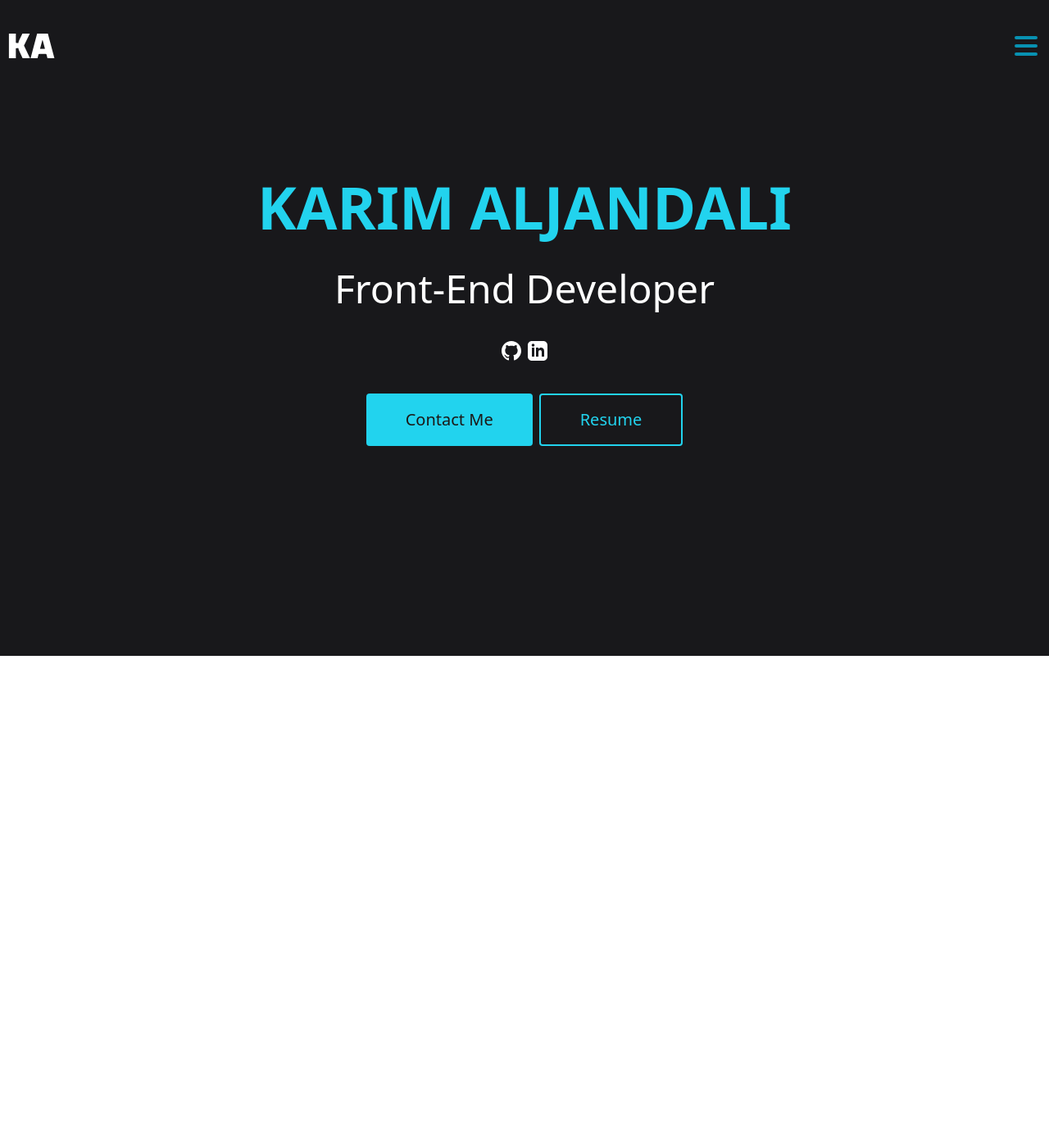
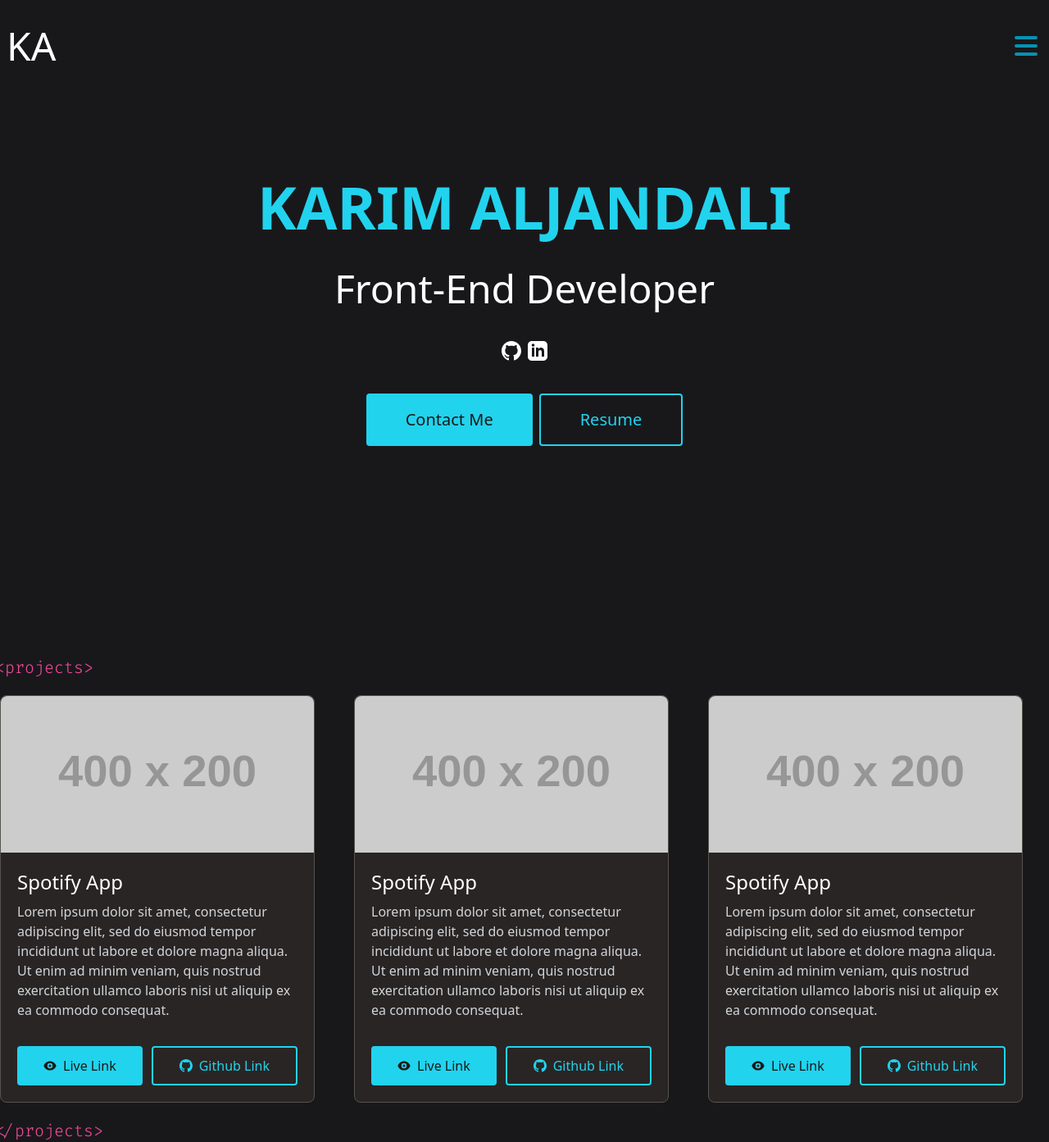
Before and after one commit to Karimaljandali/Website, a Next.js app: page / in a window 1280 px wide. Shown: the whole page at 82% size. Before the commit the page ends 800 px from the top, so only its background shows below. Built offline with nearby package versions, Linux system fonts and the light colour scheme.

Commit message:
tAdded Projects section

```diff
--- /dev/null
+++ b/components/Projects.js
@@ -0,0 +1,63 @@
+import { EyeIcon } from '@heroicons/react/solid'
+import Github from './icons/Github'
+
+const projects = [
+  {
+    id: 1,
+    githubLink: '#',
+    liveLink: '#',
+    photo: 'https://via.placeholder.com/400x200',
+    title: 'Spotify App',
+    description: 'Lorem ipsum dolor sit amet, consectetur adipiscing elit, sed do eiusmod tempor incididunt ut labore et dolore magna aliqua. Ut enim ad minim veniam, quis nostrud exercitation ullamco laboris nisi ut aliquip ex ea commodo consequat.'
+  },
+  {
+    id: 2,
+    githubLink: '#',
+    liveLink: '#',
+    photo: 'https://via.placeholder.com/400x200',
+    title: 'Spotify App',
+    description: 'Lorem ipsum dolor sit amet, consectetur adipiscing elit, sed do eiusmod tempor incididunt ut labore et dolore magna aliqua. Ut enim ad minim veniam, quis nostrud exercitation ullamco laboris nisi ut aliquip ex ea commodo consequat.'
+  },
+  {
+    id: 3,
+    githubLink: '#',
+    liveLink: '#',
+    photo: 'https://via.placeholder.com/400x200',
+    title: 'Spotify App',
+    description: 'Lorem ipsum dolor sit amet, consectetur adipiscing elit, sed do eiusmod tempor incididunt ut labore et dolore magna aliqua. Ut enim ad minim veniam, quis nostrud exercitation ullamco laboris nisi ut aliquip ex ea commodo consequat.'
+  }
+]
+
+const Projects = () => {
+  return (
+    <div className="grid grid-cols-3 gap-4 mx-auto max-w-screen-xl py-12 relative">
+      <span className="font-code text-pink-500 absolute top-0 -left-1.5 text-xl">{"<projects>"}</span>
+      {projects.map((project) => (
+        <div key={project.id} className="bg-stone-800 rounded-lg text-white max-w-sm border border-stone-600">
+          <img className="rounded-t-lg" src={project.photo} alt=""/>
+          <div className="p-5 space-y-2">
+            <h3 className="text-2xl text-white">{project.title}</h3>
+            <p className="text-gray-300">{project.description}</p>
+            <div className="flex justify-between items-center pt-6">
+              <a
+                href={project.liveLink}
+                className="bg-cyan-400 text-stone-900 px-8 py-2 rounded transition-colors text-md hover:bg-cyan-500 focus:bg-cyan-500 h-12 flex items-center"
+              >
+                <EyeIcon className="h-4 w-4 mr-2"/> Live Link
+              </a>
+              <a
+                href={project.githubLink}
+                className="border-2 border-cyan-400 text-cyan-400 px-8 py-2 rounded transition-colors text-md hover:bg-cyan-400 focus:bg-cyan-400 hover:text-stone-900 focus:text-stone-900 h-12 flex items-center"
+              >
+                <Github className="inline h-4 w-4 mr-2"/> Github Link
+              </a>
+            </div>
+          </div>
+        </div>
+      ))}
+      <span className="font-code text-pink-500 absolute bottom-0 -left-1.5 text-xl">{"</projects>"}</span>
+    </div>
+  )
+}
+
+export default Projects
--- a/components/icons/Github.js
+++ b/components/icons/Github.js
@@ -1,8 +1,8 @@
 import React from 'react'
 
-function Github() {
+function Github({className=""}) {
   return (
-    <svg fill="currentColor" xmlns="http://www.w3.org/2000/svg" width="24" height="24" viewBox="0 0 24 24"><path d="M12 0c-6.626 0-12 5.373-12 12 0 5.302 3.438 9.8 8.207 11.387.599.111.793-.261.793-.577v-2.234c-3.338.726-4.033-1.416-4.033-1.416-.546-1.387-1.333-1.756-1.333-1.756-1.089-.745.083-.729.083-.729 1.205.084 1.839 1.237 1.839 1.237 1.07 1.834 2.807 1.304 3.492.997.107-.775.418-1.305.762-1.604-2.665-.305-5.467-1.334-5.467-5.931 0-1.311.469-2.381 1.236-3.221-.124-.303-.535-1.524.117-3.176 0 0 1.008-.322 3.301 1.23.957-.266 1.983-.399 3.003-.404 1.02.005 2.047.138 3.006.404 2.291-1.552 3.297-1.23 3.297-1.23.653 1.653.242 2.874.118 3.176.77.84 1.235 1.911 1.235 3.221 0 4.609-2.807 5.624-5.479 5.921.43.372.823 1.102.823 2.222v3.293c0 .319.192.694.801.576 4.765-1.589 8.199-6.086 8.199-11.386 0-6.627-5.373-12-12-12z"/></svg>
+    <svg className={className} fill="currentColor" xmlns="http://www.w3.org/2000/svg" width="24" height="24" viewBox="0 0 24 24"><path d="M12 0c-6.626 0-12 5.373-12 12 0 5.302 3.438 9.8 8.207 11.387.599.111.793-.261.793-.577v-2.234c-3.338.726-4.033-1.416-4.033-1.416-.546-1.387-1.333-1.756-1.333-1.756-1.089-.745.083-.729.083-.729 1.205.084 1.839 1.237 1.839 1.237 1.07 1.834 2.807 1.304 3.492.997.107-.775.418-1.305.762-1.604-2.665-.305-5.467-1.334-5.467-5.931 0-1.311.469-2.381 1.236-3.221-.124-.303-.535-1.524.117-3.176 0 0 1.008-.322 3.301 1.23.957-.266 1.983-.399 3.003-.404 1.02.005 2.047.138 3.006.404 2.291-1.552 3.297-1.23 3.297-1.23.653 1.653.242 2.874.118 3.176.77.84 1.235 1.911 1.235 3.221 0 4.609-2.807 5.624-5.479 5.921.43.372.823 1.102.823 2.222v3.293c0 .319.192.694.801.576 4.765-1.589 8.199-6.086 8.199-11.386 0-6.627-5.373-12-12-12z"/></svg>
   )
 }
 
--- a/pages/index.js
+++ b/pages/index.js
@@ -2,6 +2,7 @@
 import Image from 'next/image'
 import Header from '/components/Header'
 import Hero from '/components/Hero'
+import Projects from '/components/Projects'
 
 export default function Home() {
   return (
@@ -12,8 +13,9 @@
         <link rel="icon" href="/favicon.ico" />
       </Head>
       <Header/>
-      <main>
+      <main className="bg-zinc-900">
         <Hero />
+        <Projects />
       </main>
     </div>
   )
--- a/styles/globals.css
+++ b/styles/globals.css
@@ -1,11 +1,5 @@
-@import url('https://fonts.googleapis.com/css2?family=Changa:wght@700&family=Poppins:ital,wght@0,400;0,700;1,400;1,700&display=swap');
+@import url('https://fonts.googleapis.com/css2?family=Fira+Code:wght@300&display=swap');
 
 @tailwind base;
 @tailwind components;
 @tailwind utilities;
-
-.hero-bg {
-    background-image: url('/imgs/hero-bg.jpg');
-    background-size: cover;
-    background-repeat: no-repeat;
-}
--- a/tailwind.config.js
+++ b/tailwind.config.js
@@ -2,12 +2,10 @@
   content: ["./pages/**/*.{js,ts,jsx,tsx}", "./components/**/*.{js,ts,jsx,tsx}"],
   theme: {
     extend: {
-
+      fontFamily: {
+        code: ["Fira Code"]
+      }
     },
-    fontFamily: {
-      poppins: ["Poppins"],
-      changa: ["Changa"]
-    }
   },
   plugins: [],
 }
```
Also changed, not shown: 2 other files (tests, documents, lock files or other folders).
